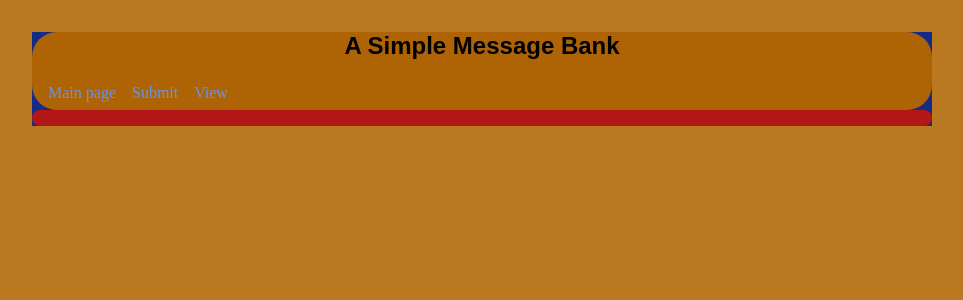
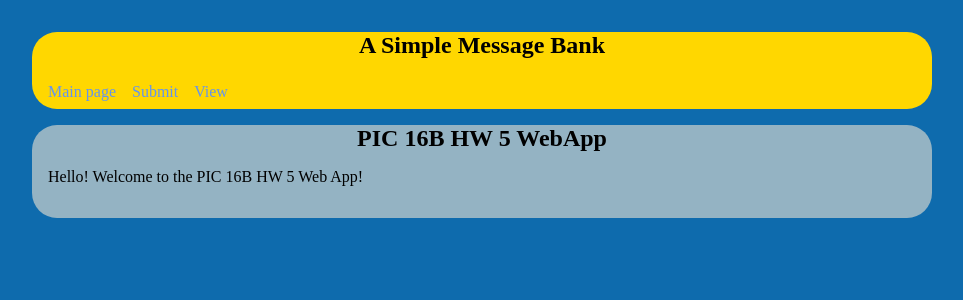
Before and after one commit to NicholasDelianedis/HW5App, a Flask app: page / in a window 1280 px wide. Shown: the top 300 px of the page, without its empty margins (158-1121 px from the left). Run offline with Flask 2, Linux system fonts and the light colour scheme.

Commit message:
final changes

```diff
--- a/static/styles/style.css
+++ b/static/styles/style.css
@@ -1,25 +1,23 @@
 html {
-    font-family: sans-serif;
-    background: rgb(186, 120, 33);
+    font-family: 'Times New Roman', Times, serif;
+    background: rgb(14, 107, 173);
     padding: 1rem;
 }
 
 body {
-    background: rgb(20, 44, 133);
     max-width: 900px;
     margin: 0 auto;
 }
 
 h1 {
-    color: rgb(0, 0, 0);
-    font-family: sans-serif;
+    color: black;
+    font-family: 'Times New Roman', Times, serif;
     margin: 1rem 0;
     text-align: center;
 }
 
 a {
-    font-family: 'Times New Roman', Times, serif;
-    color: CornflowerBlue;
+    color: cornflowerblue;
     text-decoration: none;
 }
 
@@ -29,8 +27,7 @@ hr {
 }
 
 nav {
-    font-family: sans-serif;
-    background: rgb(174, 100, 5);
+    background: gold;
     padding: 0 0.5rem;
     border-radius: 25px;
 }
@@ -49,7 +46,7 @@ nav ul li a {
 
 .content {
     padding: 0 1rem 1rem;
-    background: rgb(179, 22, 22);
+    background: rgb(148, 179, 195);
     border-radius: 25px;
 }
 
@@ -57,6 +54,6 @@ nav ul li a {
     text-align: center;
     margin: 1em 0;
     padding: 1em;
-    background: #3f789a;
+    background: #cae6f6;
     border: 1px solid #377ba8;
 }
--- a/templates/main.html
+++ b/templates/main.html
@@ -1,3 +1,9 @@
 {% extends 'base.html' %}
-<title>PIC16B Website</title>
+
+{% block header %}
+  <h1>{% block title %}PIC 16B HW 5 WebApp{% endblock %}</h1>
+{% endblock %}
+
+{% block content %}
 <p>Hello! Welcome to the PIC 16B HW 5 Web App!</p>
+{% endblock %}
```
Also changed, not shown: messages_db.sqlite (added).
